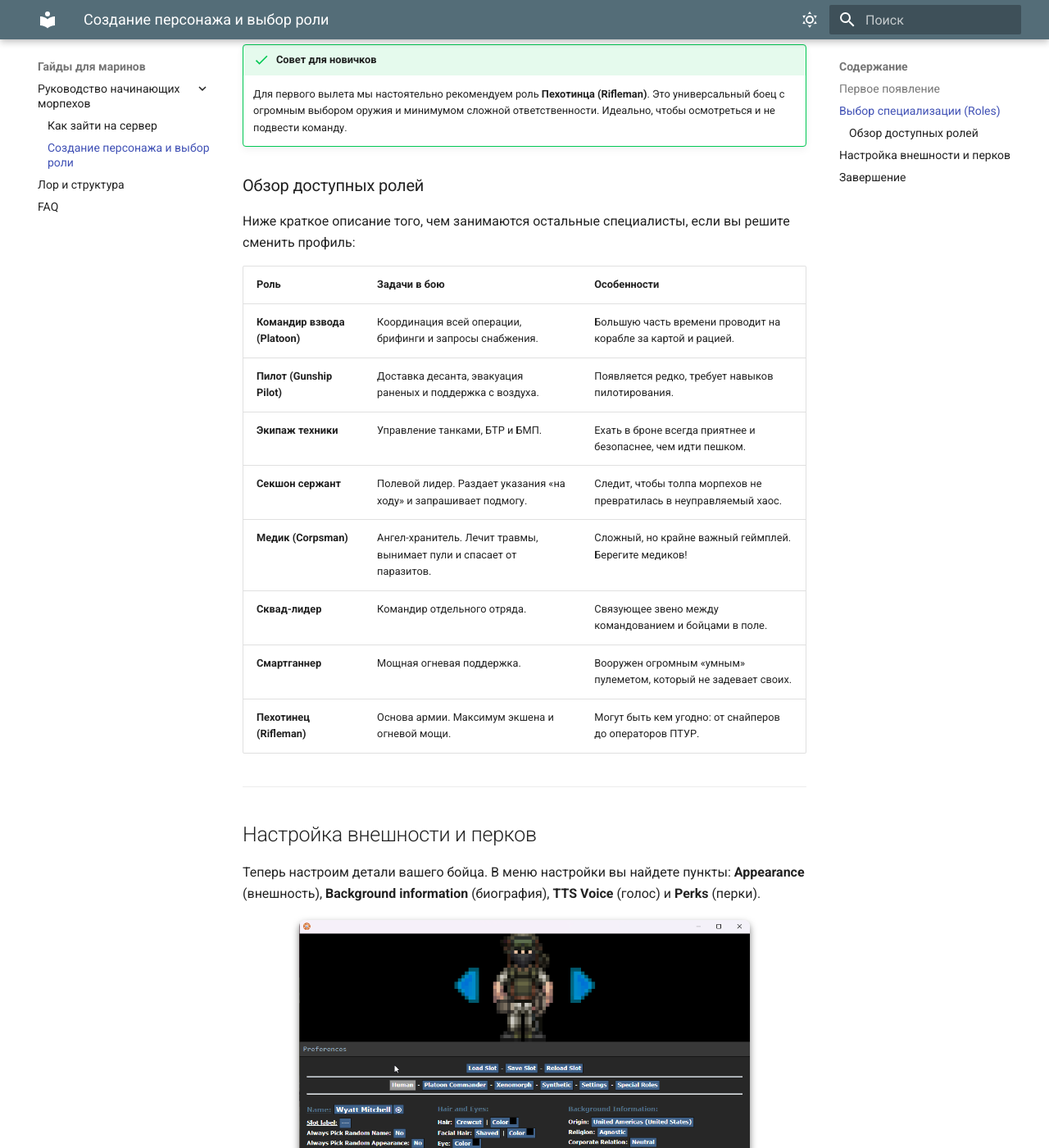
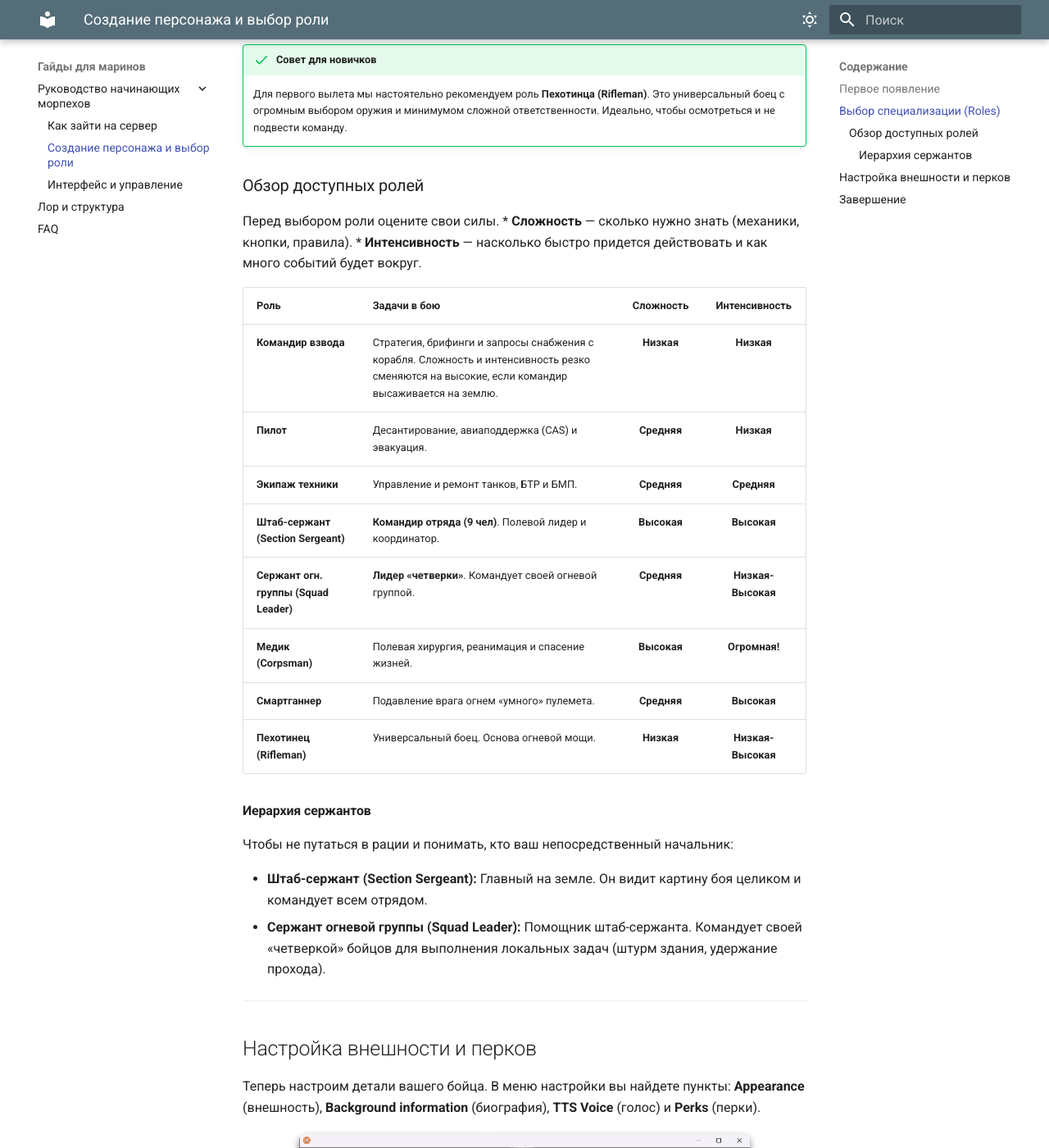
Before and after one commit to Shadugr/scmtwo-guide, an MkDocs documentation site: the page built from docs/guides/lobby.md, in a window 1280 px wide and 1400 px high, scrolled down 1203 px. Shown: the whole window at 82% size. Built offline with MkDocs 1.6.1 and Material for MkDocs 9.7.7, drawn with Linux system fonts in a browser that asks for light colours; some of the changed text lies outside the part shown.

Commit message:
feat: interface guide + lobby fixes

```diff
--- a/docs/guides/lobby.md
+++ b/docs/guides/lobby.md
@@ -19,18 +19,27 @@
     Для первого вылета мы настоятельно рекомендуем роль **Пехотинца (Rifleman)**. Это универсальный боец с огромным выбором оружия и минимумом сложной ответственности. Идеально, чтобы осмотреться и не подвести команду.
 
 ### Обзор доступных ролей
-Ниже краткое описание того, чем занимаются остальные специалисты, если вы решите сменить профиль:
 
-| Роль | Задачи в бою | Особенности |
-| :--- | :--- | :--- |
-| **Командир взвода (Platoon)** | Координация всей операции, брифинги и запросы снабжения. | Большую часть времени проводит на корабле за картой и рацией. |
-| **Пилот (Gunship Pilot)** | Доставка десанта, эвакуация раненых и поддержка с воздуха. | Появляется редко, требует навыков пилотирования. |
-| **Экипаж техники** | Управление танками, БТР и БМП. | Ехать в броне всегда приятнее и безопаснее, чем идти пешком. |
-| **Секшон сержант** | Полевой лидер. Раздает указания «на ходу» и запрашивает подмогу. | Следит, чтобы толпа морпехов не превратилась в неуправляемый хаос. |
-| **Медик (Corpsman)** | Ангел-хранитель. Лечит травмы, вынимает пули и спасает от паразитов. | Сложный, но крайне важный геймплей. Берегите медиков! |
-| **Сквад-лидер** | Командир отдельного отряда. | Связующее звено между командованием и бойцами в поле. |
-| **Смартганнер** | Мощная огневая поддержка. | Вооружен огромным «умным» пулеметом, который не задевает своих. |
-| **Пехотинец (Rifleman)** | Основа армии. Максимум экшена и огневой мощи. | Могут быть кем угодно: от снайперов до операторов ПТУР. |
+Перед выбором роли оцените свои силы.
+* **Сложность** — сколько нужно знать (механики, кнопки, правила).
+* **Интенсивность** — насколько быстро придется действовать и как много событий будет вокруг.
+
+| Роль | Задачи в бою | Сложность | Интенсивность |
+| :--- | :--- | :---: | :---: |
+| **Командир взвода** | Стратегия, брифинги и запросы снабжения с корабля. Сложность и интенсивность резко сменяются на высокие, если командир высаживается на землю. | **Низкая** | **Низкая** |
+| **Пилот** | Десантирование, авиаподдержка (CAS) и эвакуация. | **Средняя** | **Низкая** |
+| **Экипаж техники** | Управление и ремонт танков, БТР и БМП. | **Средняя** | **Средняя** |
+| **Штаб-сержант (Section Sergeant)** | **Командир отряда (9 чел)**. Полевой лидер и координатор. | **Высокая** | **Высокая** |
+| **Сержант огн. группы (Squad Leader)** | **Лидер «четверки»**. Командует своей огневой группой. | **Средняя** | **Низкая-Высокая** |
+| **Медик (Corpsman)** | Полевая хирургия, реанимация и спасение жизней. | **Высокая** | **Огромная!** |
+| **Смартганнер** | Подавление врага огнем «умного» пулемета. | **Средняя** | **Высокая** |
+| **Пехотинец (Rifleman)** | Универсальный боец. Основа огневой мощи. | **Низкая** | **Низкая-Высокая** |
+
+#### Иерархия сержантов
+Чтобы не путаться в рации и понимать, кто ваш непосредственный начальник:
+
+* **Штаб-сержант (Section Sergeant):** Главный на земле. Он видит картину боя целиком и командует всем отрядом.
+* **Сержант огневой группы (Squad Leader):** Помощник штаб-сержанта. Командует своей «четверкой» бойцов для выполнения локальных задач (штурм здания, удержание прохода).
 
 ---
 
@@ -53,6 +62,7 @@
 
 ## Завершение
 После того как всё настроено:
+
 1. Нажмите кнопку **Save Setup**, чтобы сохранить персонажа.
 2. Закройте редактор.
 3. Нажмите кнопку **Declare Ready** (Готовность) в главном меню.
--- a/mkdocs.yml
+++ b/mkdocs.yml
@@ -22,8 +22,6 @@ theme:
         name: Switch to Light Mode
 extra:
   generator: false
-extra_assets:
-  - robots.txt
 use_directory_urls: true
 extra_css:
   - stylesheets/extra.css
@@ -36,6 +34,7 @@ nav:
   - Руководство начинающих морпехов:
     - Как зайти на сервер: guides/server_enter.md
     - Создание персонажа и выбор роли: guides/lobby.md
+    - Интерфейс и управление: guides/interface.md
   - Лор и структура: lore.md
   # - Механики:
   - FAQ: faq.md
```
Also changed, not shown: other parts of docs/guides/lobby.md (+1 -1 lines), docs/guides/interface.md (added, +89 -0 lines), docs/img/C2lESMcud7.png (added), docs/img/EB83zSaSUQ.png (added), docs/img/TZJC9YXRCQ.png (added), docs/img/YjencKotLv.png (added), docs/img/cA7zkMZjQj.png (added), docs/img/qxsc2B7GMQ.png (added), docs/img/uQzrNZry09.png (added), docs/robots.txt (renamed from robots.txt).
